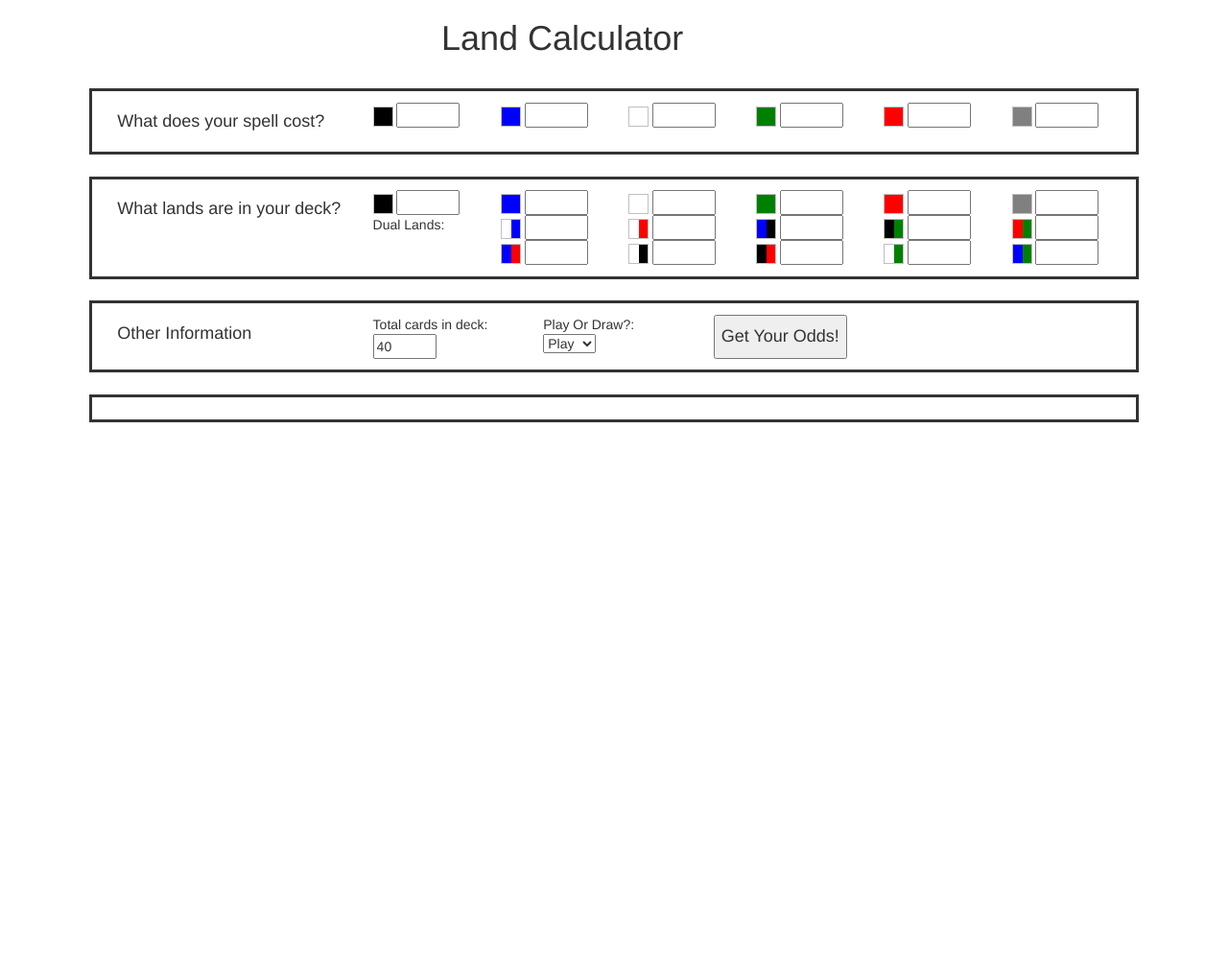
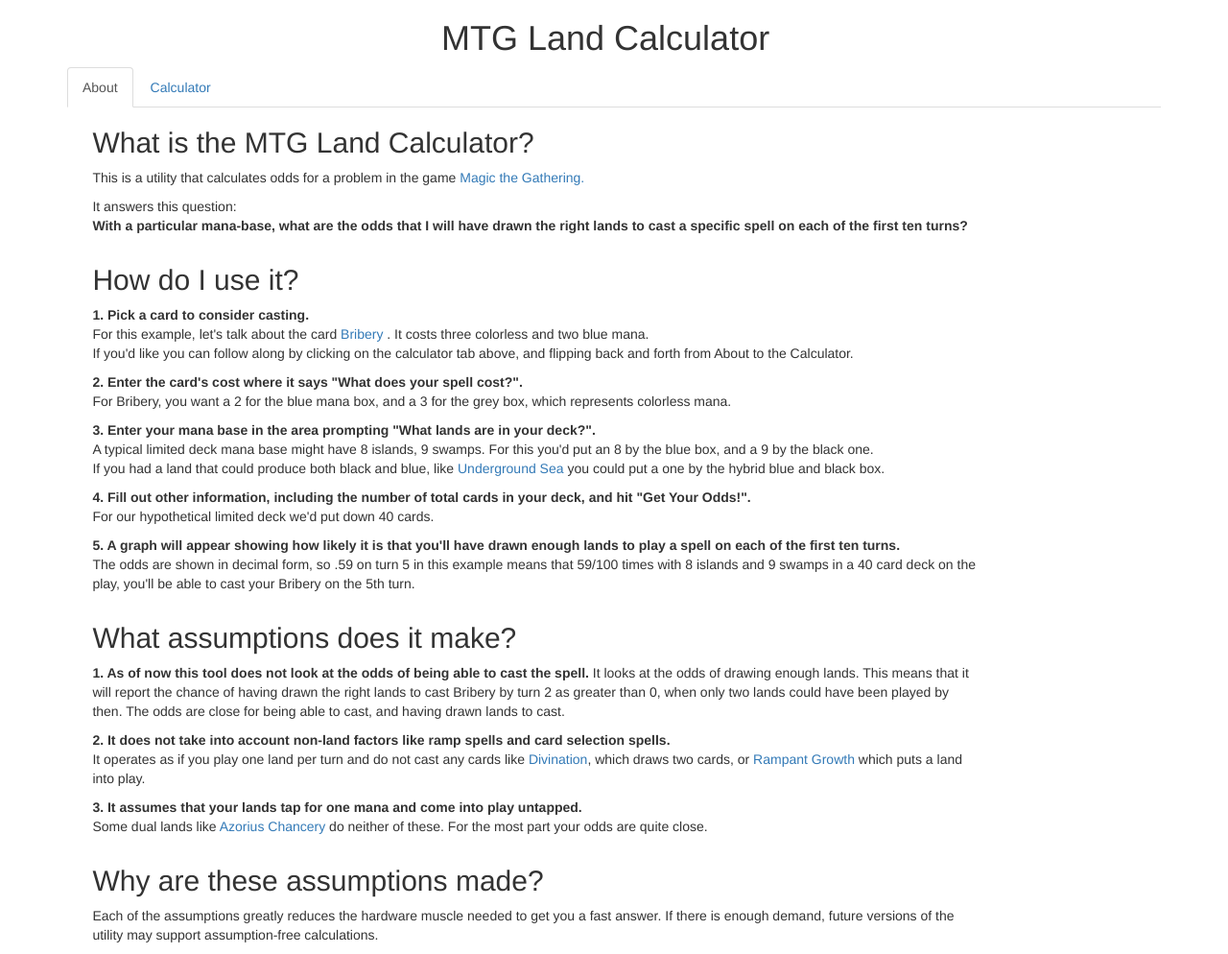
Before and after one commit to tmwilder/land_calc, a Django app: page / in a window 1280 px wide. Shown: the whole page at 96% size. Before the commit the page ends 440 px from the top, so only its background shows below. Run offline with Django 3.2, Linux system fonts and the light colour scheme; some libraries are stand-ins or nearby versions.

Commit message:
Added About Tab 1. A few usability tests showed an about tab to be needed. 2. Added the tab. 3. Re-arranged some of the JS logic to be better encapsulated by modules.

```diff
--- a/land_calc_app/static/css/main.css
+++ b/land_calc_app/static/css/main.css
@@ -8,3 +8,11 @@
 #deck_contents h3, #mana_cost h3 {
     margin-right: 2%;
 }
+
+#calculator {
+    display: none;
+}
+
+#about .row {
+    margin-left: 1%;
+}
--- a/land_calc_app/static/js/app/bar_chart.js
+++ b/land_calc_app/static/js/app/bar_chart.js
@@ -1,5 +1,5 @@
-define(['js/lib/jquery-2.0.3.min'],
-function(jquery){
+define(['js/lib/jquery-2.0.3.min', 'jqplot/jquery.jqplot'],
+function(jquery, jqplot){
     require([
         'jqplot/jquery.jqplot',
         'jqplot/plugins/jqplot.barRenderer.min',
--- /dev/null
+++ b/land_calc_app/static/js/app/get_odds.js
@@ -0,0 +1,105 @@
+define(['js/lib/jquery-2.0.3.min', 'js/app/bar_chart'],
+function(jquery, bar_chart){
+    function _refresh_odds(deck, card_cost, on_the_play){
+        var ajax_data = {
+            deck: deck,
+            card_cost: card_cost,
+            on_the_play: on_the_play
+        };
+        ajax_data = JSON.stringify(ajax_data);
+        $.ajax({
+            type: "GET",
+            url: "/get_odds/",
+            data: $.param({data: ajax_data}),
+            dataType: "json",
+            success: bar_chart
+        });
+    }
+
+    function _get_deck(){
+        // Single Colored Lands
+        var white = $("#deck_contents #white_count").val();
+        var blue = $("#deck_contents #blue_count").val();
+        var black = $("#deck_contents #black_count").val();
+        var red = $("#deck_contents #red_count").val();
+        var green = $("#deck_contents #green_count").val();
+        var colorless = $("#deck_contents #colorless_count").val();
+
+        // Duals
+        var azorius = $("#deck_contents #azorius_count").val();
+        var boros = $("#deck_contents #boros_count").val();
+        var dimir = $("#deck_contents #dimir_count").val();
+        var golgari = $("#deck_contents #golgari_count").val();
+        var gruul = $("#deck_contents #gruul_count").val();
+        var izzit = $("#deck_contents #izzit_count").val();
+        var orzhov = $("#deck_contents #orzhov_count").val();
+        var rakdos = $("#deck_contents #rakdos_count").val();
+        var selesnya = $("#deck_contents #selesnya_count").val();
+        var simic = $("#deck_contents #simic_count").val();
+
+        var total_cards = $("#total_cards").val()
+
+        cards = {
+            w:white,
+            u:blue,
+            b:black,
+            r:red,
+            g:green,
+            c:colorless,
+            wu:azorius,
+            wr:boros,
+            ub:dimir,
+            bg:golgari,
+            rg:gruul,
+            ur:izzit,
+            wb:orzhov,
+            br:rakdos,
+            wg:selesnya,
+            ug:simic
+        };
+
+        var total_lands = 0;
+        var deck = {};
+        for (var key in cards) {
+            if (cards[key]){
+                var count = parseInt(cards[key]);
+                total_lands = total_lands + count;
+                deck[key] = count;
+            }
+        };
+
+        deck.s = total_cards - total_lands;
+
+        return deck;
+    }
+
+    function _get_cost(){
+        var white = $("#mana_cost #white_count").val();
+        var blue = $("#mana_cost #blue_count").val();
+        var black = $("#mana_cost #black_count").val();
+        var red = $("#mana_cost #red_count").val();
+        var green = $("#mana_cost #green_count").val();
+        var colorless = $("#mana_cost #colorless_count").val();
+
+        var card_cost = {};
+        if (white) {card_cost.w = white};
+        if (blue) {card_cost.u = blue};
+        if (black) {card_cost.b = black};
+        if (red) {card_cost.r = red};
+        if (green) {card_cost.g = green};
+        if (colorless) {card_cost.c = colorless};
+
+        return card_cost;
+    }
+
+    function _get_play_status(){
+        return $("#on_the_play").val() === "play" ? true: false;
+    }
+
+    return function onGetOdds(){
+        var deck = _get_deck();
+        var card_cost = _get_cost();
+        var on_the_play = _get_play_status();
+        _refresh_odds(deck, card_cost, on_the_play);
+    }
+});
--- /dev/null
+++ b/land_calc_app/static/js/app/nav_tab.js
@@ -0,0 +1,19 @@
+define(['js/lib/jquery-2.0.3.min', '//netdna.bootstrapcdn.com/bootstrap/3.0.3/js/bootstrap.min.js'],
+function(jquery){
+    $('#nav_tabs a').click(function (e) {
+      e.preventDefault();
+      $(this).tab('show');
+    });
+
+    $("#about_tab").click(function (e){
+      $("#calculator").hide();
+      $("#about").show();
+    });
+
+    $("#calculator_tab").click(function (e){
+      $("#about").hide();
+      $("#calculator").attr('hide', false);
+      $("#calculator").show();
+    });
+
+});
--- a/land_calc_app/static/js/main.js
+++ b/land_calc_app/static/js/main.js
@@ -12,129 +12,21 @@ requirejs.config({
 // Start the main app logic.
 requirejs([
  'js/lib/jquery-2.0.3.min',
- 'jqplot/jquery.jqplot',
- 'js/app/bar_chart',
+ 'js/app/get_odds',
+ 'js/app/nav_tab',
 ],
-function(jquery, jqplot, bar_chart) {
+function(jquery, onGetOdds) {
     //jQuery, canvas and the app/sub module are all
     //loaded and can be used here now.
 
-    function _get_odds(deck, card_cost, on_the_play){
-        var ajax_data = {
-            deck: deck,
-            card_cost: card_cost,
-            on_the_play: on_the_play
-        };
-        ajax_data = JSON.stringify(ajax_data);
-        $.ajax({
-            type: "GET",
-            url: "/get_odds/",
-            data: $.param({data: ajax_data}),
-            dataType: "json",
-            success: bar_chart
-        });
-    }
+    $("#get_odds").click(onGetOdds);
 
-
-    function _get_deck(){
-        // Single Colored Lands
-        var white = $("#deck_contents #white_count").val();
-        var blue = $("#deck_contents #blue_count").val();
-        var black = $("#deck_contents #black_count").val();
-        var red = $("#deck_contents #red_count").val();
-        var green = $("#deck_contents #green_count").val();
-        var colorless = $("#deck_contents #colorless_count").val();
-
-        // Duals
-        var azorius = $("#deck_contents #azorius_count").val();
-        var boros = $("#deck_contents #boros_count").val();
-        var dimir = $("#deck_contents #dimir_count").val();
-        var golgari = $("#deck_contents #golgari_count").val();
-        var gruul = $("#deck_contents #gruul_count").val();
-        var izzit = $("#deck_contents #izzit_count").val();
-        var orzhov = $("#deck_contents #orzhov_count").val();
-        var rakdos = $("#deck_contents #rakdos_count").val();
-        var selesnya = $("#deck_contents #selesnya_count").val();
-        var simic = $("#deck_contents #simic_count").val();
-
-        var total_cards = $("#total_cards").val()
-
-        cards = {
-            w:white,
-            u:blue,
-            b:black,
-            r:red,
-            g:green,
-            c:colorless,
-            wu:azorius,
-            wr:boros,
-            ub:dimir,
-            bg:golgari,
-            rg:gruul,
-            ur:izzit,
-            wb:orzhov,
-            br:rakdos,
-            wg:selesnya,
-            ug:simic
-        };
-
-        var total_lands = 0;
-        var deck = {};
-        for (var key in cards) {
-            if (cards[key]){
-                var count = parseInt(cards[key]);
-                total_lands = total_lands + count;
-                deck[key] = count;
-            }
-        };
-
-        deck.s = total_cards - total_lands;
-
-        return deck;
-    }
-
-    function _get_cost(){
-        var white = $("#mana_cost #white_count").val();
-        var blue = $("#mana_cost #blue_count").val();
-        var black = $("#mana_cost #black_count").val();
-        var red = $("#mana_cost #red_count").val();
-        var green = $("#mana_cost #green_count").val();
-        var colorless = $("#mana_cost #colorless_count").val();
-
-        var card_cost = {};
-        if (white) {card_cost.w = white};
-        if (blue) {card_cost.u = blue};
-        if (black) {card_cost.b = black};
-        if (red) {card_cost.r = red};
-        if (green) {card_cost.g = green};
-        if (colorless) {card_cost.c = colorless};
-
-        return card_cost;
-    }
-
-    function _get_play_status(){
-        return $("#on_the_play").val() === "play" ? true: false;
-    }
-
-    function onGetOdds(){
-        var deck = _get_deck();
-        var card_cost = _get_cost();
-        var on_the_play = _get_play_status();
-        _get_odds(deck, card_cost, on_the_play);
-    }
-
-    existing_plot = undefined;
-
-
-    $('#nav_tabs a').click(function (e) {
-      e.preventDefault();
-      $(this).tab('show');
-    });
-
-    $("#get_odds").click(onGetOdds);
     $(window).resize(function(){
         if (existing_plot !== undefined){
             existing_plot.replot();
         }
     });
+
+    existing_plot = undefined;
+
 });
--- /dev/null
+++ b/land_calc_app/templates/about.html
@@ -0,0 +1,76 @@
+<div class="row">
+  <div class="col-xs-10">
+    <h2>What is the MTG Land Calculator?</h2>
+  </div>
+</div>
+<div class="row">
+  <div class="col-xs-10">
+    <p>
+      This is a utility that calculates odds for a problem in the game <a href="http://www.wizards.com/Magic/Magazine/Default.aspx"> Magic the Gathering.</a>
+    </p>
+    <p>
+      It answers this question: <br>
+      <b>
+      With a particular mana-base, what are the odds that I will have drawn the right lands to cast a specific spell on each of the first ten turns?
+      </b>
+    </p>
+  </div>
+</div>
+
+<div class="row">
+  <div class="col-xs-10">
+    <h2>How do I use it?</h2>
+  </div>
+</div>
+<div class="row">
+  <div class="col-xs-10">
+    <p>
+      <b>1. Pick a card to consider casting.</b><br>
+      For this example, let's talk about the card <a href="http://gatherer.wizards.com/Pages/Card/Details.aspx?multiverseid=45279"> Bribery </a>. It costs three colorless and two blue mana.<br>
+      If you'd like you can follow along by clicking on the calculator tab above, and flipping back and forth from About to the Calculator.
+    </p>
+    <p>
+      <b>2. Enter the card's cost where it says "What does your spell cost?". </b> <br>
+      For Bribery, you want a 2 for the blue mana box, and a 3 for the grey box, which represents colorless mana.
+    </p>
+    <p>
+      <b>3. Enter your mana base in the area prompting "What lands are in your deck?". </b><br>
+      A typical limited deck mana base might have 8 islands, 9 swamps. For this you'd put an 8 by the blue box, and a 9 by the black one.<br>
+      If you had a land that could produce both black and blue, like <a href="http://gatherer.wizards.com/Pages/Card/Details.aspx?multiverseid=202536">Underground Sea</a> you could put a one by the hybrid blue and black box.
+    </p>
+    <p>
+      <b>4. Fill out other information, including the number of total cards in your deck, and hit "Get Your Odds!". </b><br>
+      For our hypothetical limited deck we'd put down 40 cards.
+    </p>
+    <p>
+      <b>5. A graph will appear showing how likely it is that you'll have drawn enough lands to play a spell on each of the first ten turns.</b><br>
+       The odds are shown in decimal form, so .59 on turn 5 in this example means that 59/100 times with 8 islands and 9 swamps in a 40 card deck on the play, you'll be able to cast your Bribery on the 5th turn.
+    </p>
+  </div>
+</div>
+
+<div class="row">
+  <div class="col-xs-10">
+    <h2>What assumptions does it make?</h2>
+    <p>
+      <b>1. As of now this tool does not look at the odds of being able to cast the spell.</b>
+        It looks at the odds of drawing enough lands. This means that it will report the chance of having drawn the right lands to cast Bribery by turn 2 as greater than 0, when only two lands could have been played by then. The odds are close for being able to cast, and having drawn lands to cast.
+    </p>
+    <p>
+      <b>2. It does not take into account non-land factors like ramp spells and card selection spells.</b><br>
+      It operates as if you play one land per turn and do not cast any cards like <a href="http://gatherer.wizards.com/Pages/Card/Details.aspx?multiverseid=370616">Divination</a>, which draws two cards, or <a href="http://gatherer.wizards.com/Pages/Card/Details.aspx?multiverseid=233231">Rampant Growth</a> which puts a land into play.
+    </p>
+    <p>
+      <b>3. It assumes that your lands tap for one mana and come into play untapped.</b><br>
+        Some dual lands like <a href="http://gatherer.wizards.com/Pages/Card/Details.aspx?multiverseid=376255">Azorius Chancery</a> do neither of these. For the most part your odds are quite close.
+    </p>
+  </div>
+</div>
+<div class="row">
+  <div class="col-xs-10">
+    <h2> Why are these assumptions made? </h2>
+    <p>
+      Each of the assumptions greatly reduces the hardware muscle needed to get you a fast answer. If there is enough demand, future versions of the utility may support assumption-free calculations.
+    </p>
+  </div>
+</div>
--- a/land_calc_app/templates/main.html
+++ b/land_calc_app/templates/main.html
@@ -17,9 +17,22 @@
 
       <div class="row">
         <div class="col-xs-4 col-xs-offset-4">
-          <h1>Land Calculator</h1>
+          <h1>MTG Land Calculator</h1>
         </div>
       </div>
+
+      <div>
+        <ul id="nav_tabs" class="nav nav-tabs">
+          <li class="active" id="about_tab"><a href="#">About</a></li>
+          <li id="calculator_tab"><a href="#">Calculator</a></li>
+        </ul>
+      </div>
+
+      <div id="about">
+        {% include "about.html" %}
+      </div>
+
+      <div id="calculator">
 
         <div class="row" id="mana_cost">
           <div class="col-xs-3">
@@ -43,12 +56,15 @@
         </div>
 
         <div class="row" id="other_specs">
+
           <div class="col-xs-3">
             <h4 class="header">Other Information</h4>
           </div>
+
           <div class="col-xs-2">
             Total cards in deck: <input type="number" id="total_cards" min="0" max="200" value="40">
           </div>
+
           <div class="col-xs-2">
             Play Or Draw?:
             <select id="on_the_play">
@@ -56,15 +72,17 @@
               <option valye="draw">Draw</option>
             </select>
           </div>
+
           <div class="col-xs-2">
-          <button type="submit" id="get_odds"><h4>Get Your Odds!</h4></div>
+            <button type="submit" id="get_odds"><h4>Get Your Odds!</h4></button>
+          </div>
         </div>
 
         <div class="row" id="chart">
           <div id="bar_chart"></div>
         </div>
+
       </div>
-
     </div>
   </body>
 </html>
```
Also changed, not shown: land_calc_app/static/js/app/hypergeo.js (deleted, +0 -8 lines). Lines whose indentation alone changed are shown as unchanged.
